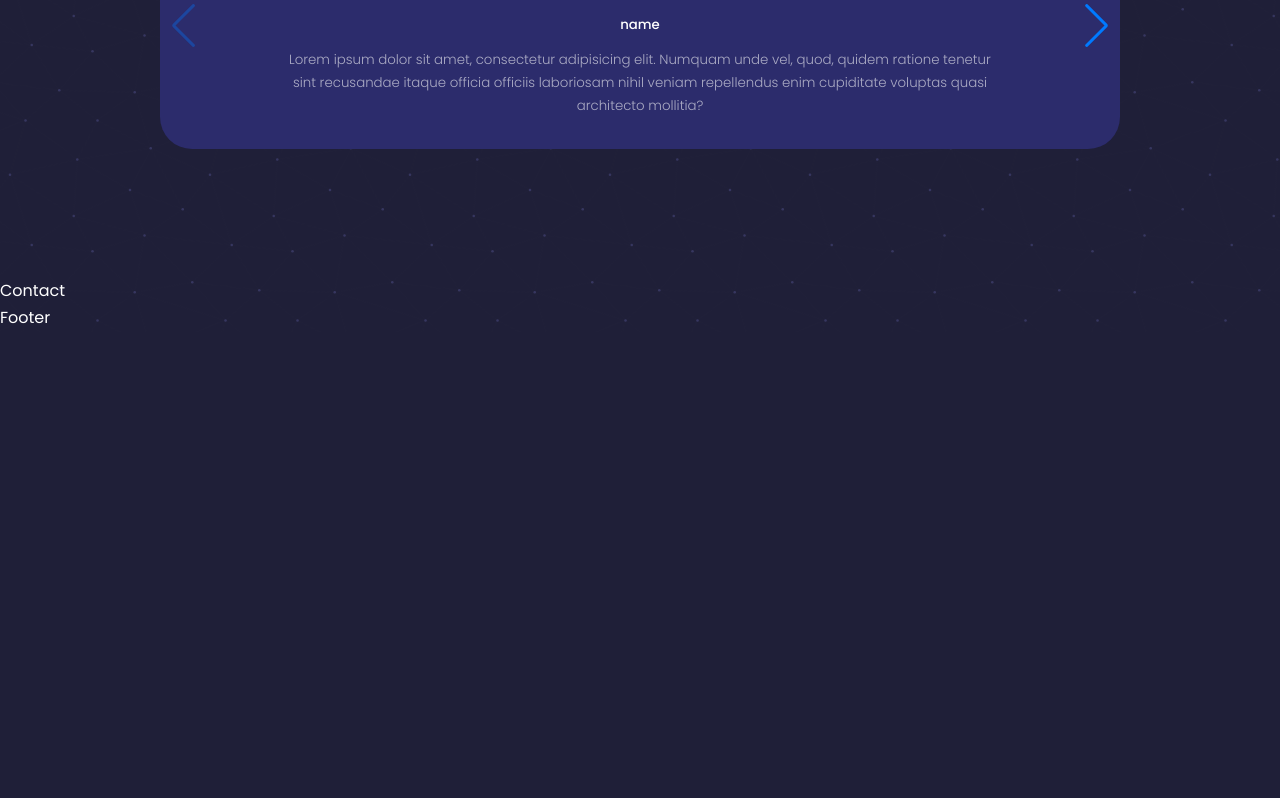
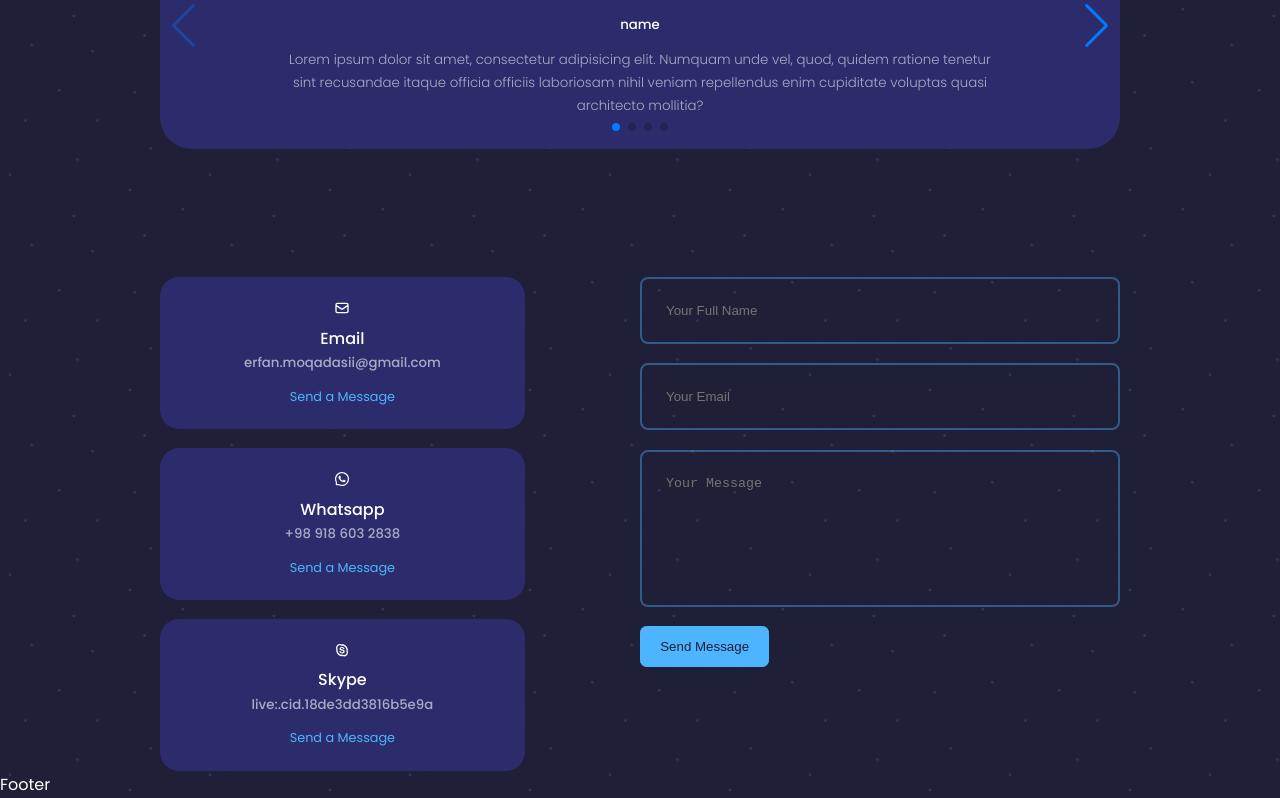
Before and after one commit to erfanmoghadasi/Portfolio, a React (Create React App) app: page / in a window 1280 px wide. Shown: the part 4575-5373 px from the top of the page. Before the commit the page ends 4907 px from the top, so only its background shows below. Built offline with nearby package versions, Linux system fonts and the light colour scheme.

Commit message:
create contact component

```diff
--- a/src/components/contact/Contact.js
+++ b/src/components/contact/Contact.js
@@ -1,11 +1,75 @@
-import React from 'react';
+import React from "react";
+import "./contact.css";
+
+//icons
+import { HiOutlineMail } from "react-icons/hi";
+import { AiOutlineWhatsApp } from "react-icons/ai";
+import { TiSocialSkypeOutline } from "react-icons/ti";
 
 const Contact = () => {
-    return (
-        <section id='contact'>
-            Contact
-        </section>
-    );
+  return (
+    <section id="contact">
+      <div className="container contact__container">
+        <div className="contact__options">
+          <article className="contact__option">
+            <HiOutlineMail className=".contact__option-icon" />
+            <h4>Email</h4>
+            <h5>erfan.moqadasii@gmail.com</h5>
+            <a
+              href="emailto:erfan.moqadasii@gmail.com"
+              target="_blank"
+              rel="noopener noreferrer"
+            >
+              Send a Message
+            </a>
+          </article>
+          <article className="contact__option">
+            <AiOutlineWhatsApp className=".contact__option-icon" />
+            <h4>Whatsapp</h4>
+            <h5>+98 918 603 2838</h5>
+            <a
+              href="https://wa.me/+989186032838"
+              target="_blank"
+              rel="noopener noreferrer"
+            >
+              Send a Message
+            </a>
+          </article>
+          <article className="contact__option">
+            <TiSocialSkypeOutline className=".contact__option-icon" />
+            <h4>Skype</h4>
+            <h5>live:.cid.18de3dd3816b5e9a</h5>
+            <a
+              href="skype:live:.cid.18de3dd3816b5e9a?chat"
+              target="_blank"
+              rel="noopener noreferrer"
+            >
+              Send a Message
+            </a>
+          </article>
+        </div>
+
+        <form action="">
+          <input
+            type="text"
+            name="name"
+            placeholder="Your Full Name"
+            required
+          />
+          <input type="text" name="email" placeholder="Your Email" required />
+          <textarea
+            name="message"
+            rows="7"
+            placeholder="Your Message"
+            required
+          ></textarea>
+          <button type="submit" className="btn btn-primary">
+            Send Message
+          </button>
+        </form>
+      </div>
+    </section>
+  );
 };
 
 export default Contact;
--- a/src/components/contact/contact.css
+++ b/src/components/contact/contact.css
@@ -0,0 +1,72 @@
+.contact__container {
+  display: grid;
+  grid-template-columns: 38% 50%;
+  gap: 12%;
+}
+
+.contact__options {
+  display: flex;
+  flex-direction: column;
+  gap: 1.2rem;
+}
+
+.contact__option {
+  background: var(--color-bg-variant);
+  padding: 1.2rem;
+  text-align: center;
+  border-radius: 1.2rem;
+  border: 1px solid transparent;
+  transition: var(--transition);
+}
+
+.contact__option:hover {
+  border-color: var(--color-primary-variant);
+  background: transparent;
+}
+
+.contact__option-icon {
+  font-size: 1.5rem;
+  margin-bottom: 0.5rem;
+}
+
+.contact__option a {
+  margin-top: 0.7rem;
+  display: inline-block;
+  font-size: 0.8rem;
+}
+
+.contact__option h5 {
+  color: var(--color-light);
+}
+
+/* ===================== FORM =================== */
+
+form {
+  display: flex;
+  flex-direction: column;
+  gap: 1.2rem;
+}
+
+input,
+textarea {
+  width: 100%;
+  background: transparent;
+  border: 2px solid var(--color-primary-variant);
+  border-radius: 0.5rem;
+  padding: 1.5rem;
+  resize: none;
+  color: var(--color-white);
+}
+
+/* =============== MEDIA QUERIES (MEDIUM DEVICES) ===========*/
+@media screen and (max-width: 1024px) {
+  .contact__container {
+    grid-template-columns: 1fr;
+    gap: 2rem;
+  }
+}
+@media screen and (max-width: 600px) {
+    .contact__container {
+        width: var(--container-width-sm);
+    }
+}
--- a/src/components/testimonials/Testimonials.js
+++ b/src/components/testimonials/Testimonials.js
@@ -4,15 +4,15 @@
 import avatar3 from '../../assets/avatar3.png';
 import avatar4 from '../../assets/avatar4.png';
 import './testimonials.css'
-// import Swiper core and required modules
-import { Pagination, Navigation } from 'swiper';
+// import required modules
+import { Navigation, Pagination, Mousewheel, Keyboard } from "swiper";
 
 import { Swiper, SwiperSlide } from 'swiper/react';
 
 // Import Swiper styles
-import 'swiper/css';
-import 'swiper/css/navigation';
-import 'swiper/css/pagination';
+import "swiper/css";
+import "swiper/css/navigation";
+import "swiper/css/pagination";
 
 const Testimonials = () => {
   const data = [
@@ -47,10 +47,12 @@
       <h5>Review from clients</h5>
       <h2>Testimonials</h2>
       <Swiper
-        modules={[ Pagination, Navigation ]}
-        navigation
-        spaceBetween={40}
-        slidesPerView={1}
+                cssMode={true}
+                navigation={true}
+                pagination={true}
+                mousewheel={true}
+                keyboard={true}
+                modules={[Navigation, Pagination, Mousewheel, Keyboard]}
       className="container testimonials__container">
         {data.map(({ avatar, name, review }, index) => {
           return (
--- a/src/components/testimonials/testimonials.css
+++ b/src/components/testimonials/testimonials.css
@@ -1,5 +1,6 @@
 .testimonials__container {
   width: 40%;
+  padding: 2rem;
 }
 
 .client__avatar {
```
